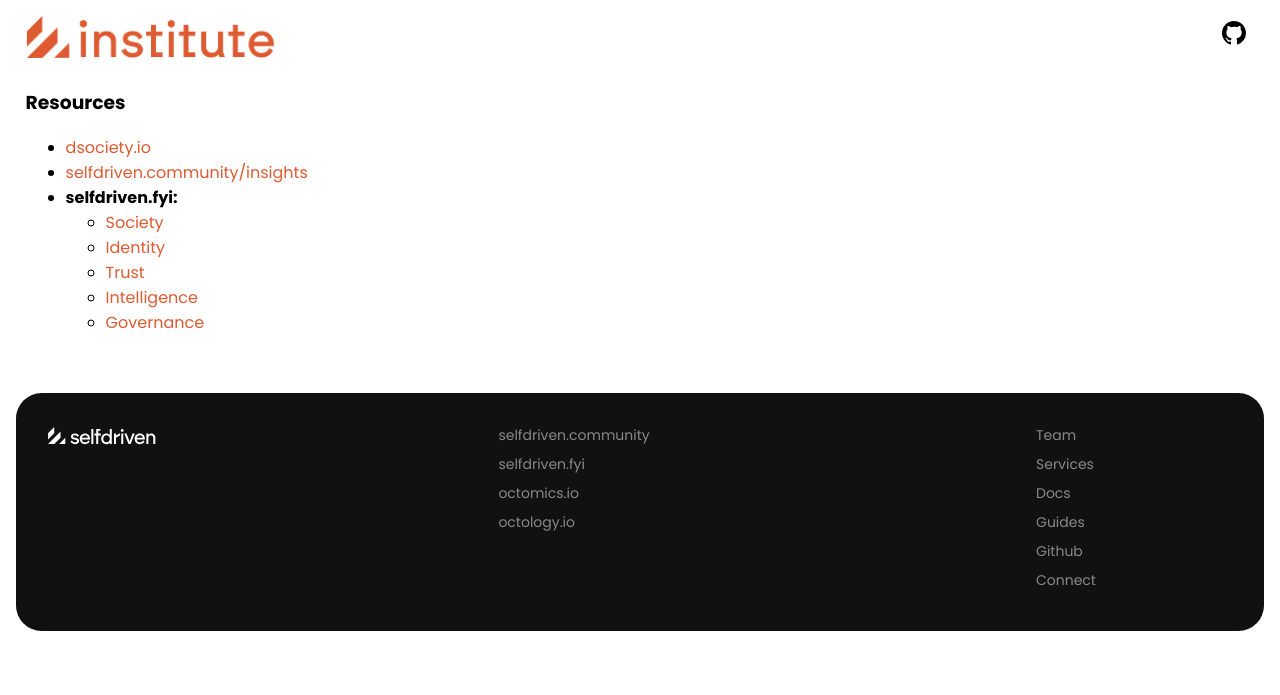
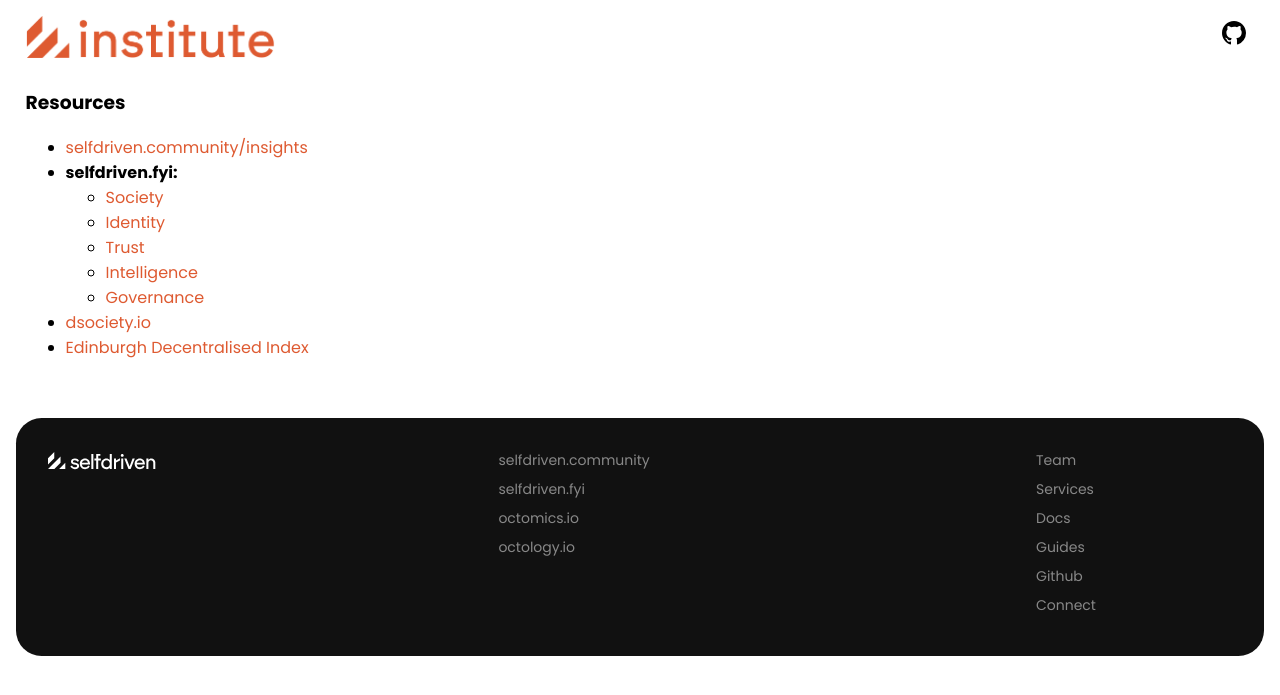
Before and after one commit to selfdriven-foundation/selfdriven-institute, a Jekyll site: the page built from docs/pages/research.md, in a window 1280 px wide. Shown: the top 695 px of the page. Built offline with Jekyll 4.4.1, drawn with Linux system fonts in a browser that asks for light colours.

Commit message:
research - edi

```diff
--- a/docs/pages/research.md
+++ b/docs/pages/research.md
@@ -15,3 +14,5 @@
     - [Trust](https://selfdriven.fyi/trust)
     - [Intelligence](https://selfdriven.fyi/intelligence)
     - [Governance](https://selfdriven.fyi/governance)
+- [dsociety.io](https://dsociety.io)
+- [Edinburgh Decentralised Index](https://informatics.ed.ac.uk/blockchain/edi)
```
Also changed, not shown: other parts of docs/pages/research.md (+0 -1 lines), docs/index.md (+2 -0 lines).
